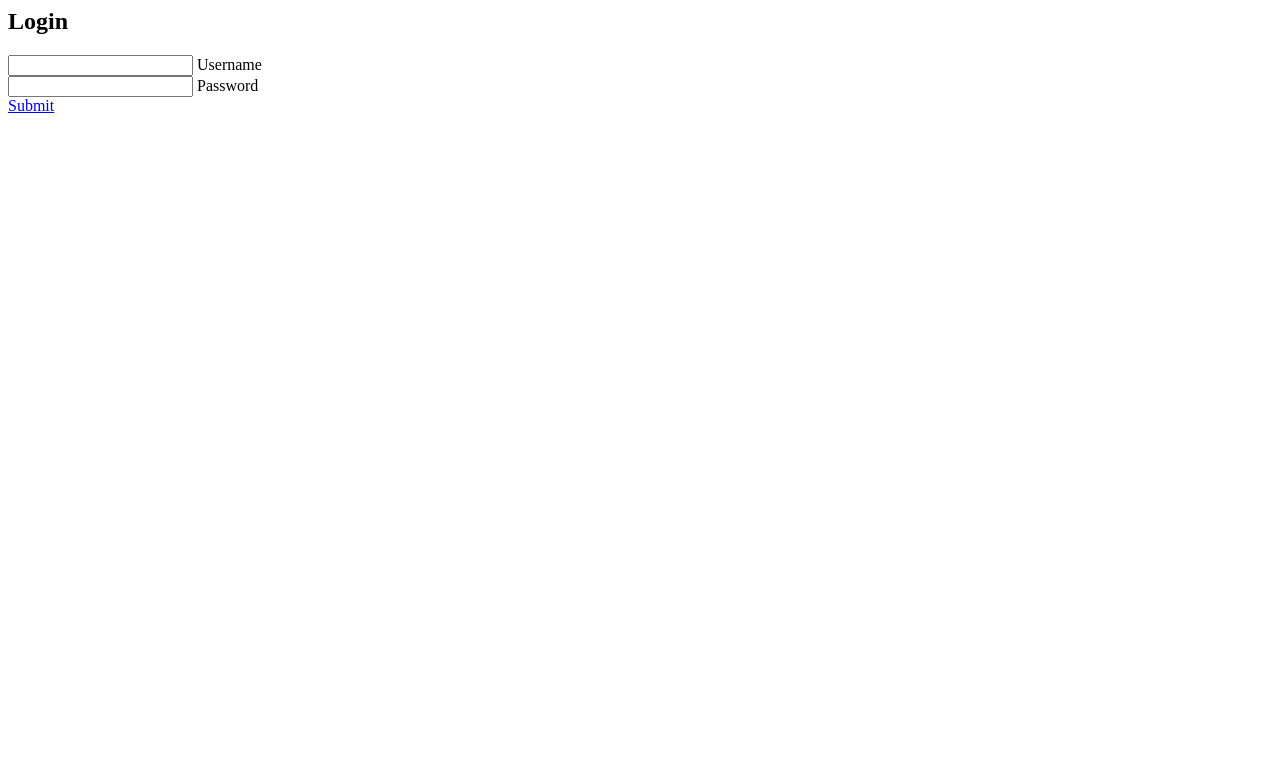
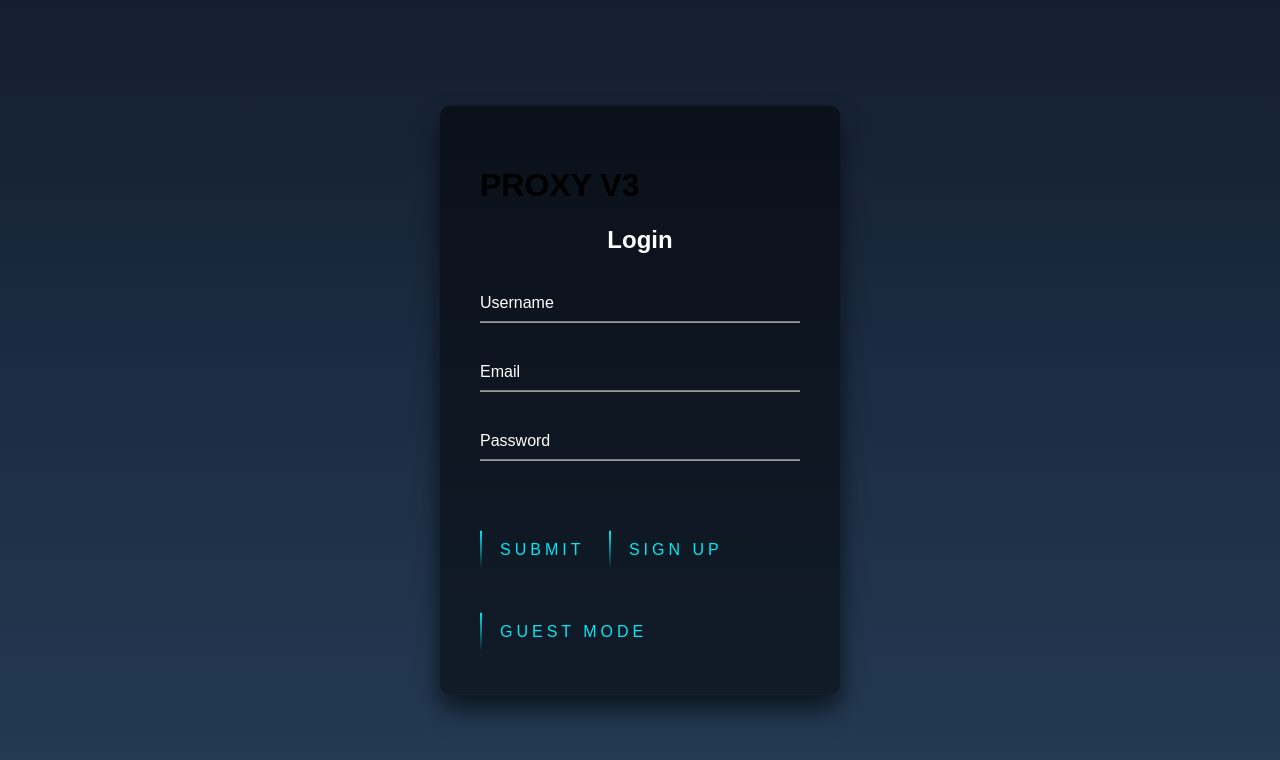
Before and after one commit to SebTheCoder08/LOG-IN, a plain HTML site: page index.html in a window 1280 px wide. Drawn offline with Linux system fonts and the light colour scheme.

Commit message:
Update index.html

```diff
--- a/index.html
+++ b/index.html
@@ -1,4 +1,15 @@
+<!DOCTYPE html>
+<html>
+
+<head>
+  <meta charset="utf-8">
+  <meta name="viewport" content="width=device-width">
+  <title>LOG IN</title>
+  <link href="style.css" rel="stylesheet" type="text/css" />
+</head>
+
 <div class="login-box">
+  <h1>PROXY V3</h1>
   <h2>Login</h2>
   <form>
     <div class="user-box">
@@ -6,15 +17,36 @@
       <label>Username</label>
     </div>
     <div class="user-box">
+      <input type="email" name="" required="">
+      <label>Email</label>
+    </div>
+    <div class="user-box">
       <input type="password" name="" required="">
       <label>Password</label>
     </div>
-    <a href="#">
+    <a href="http://sebproxyv3.up.railway.app/">
       <span></span>
       <span></span>
       <span></span>
       <span></span>
       Submit
     </a>
+
+    <a href="http://sign-up.up.railway.app">
+      <span></span>
+      <span></span>
+      <span></span>
+      <span></span>
+      Sign Up
+    </a>
+    <a href="http://sebproxyv3.up.railway.app">
+      <span></span>
+      <span></span>
+      <span></span>
+      <span></span>
+      Guest Mode
+    </a>
   </form>
 </div>
+
+</html>
```
